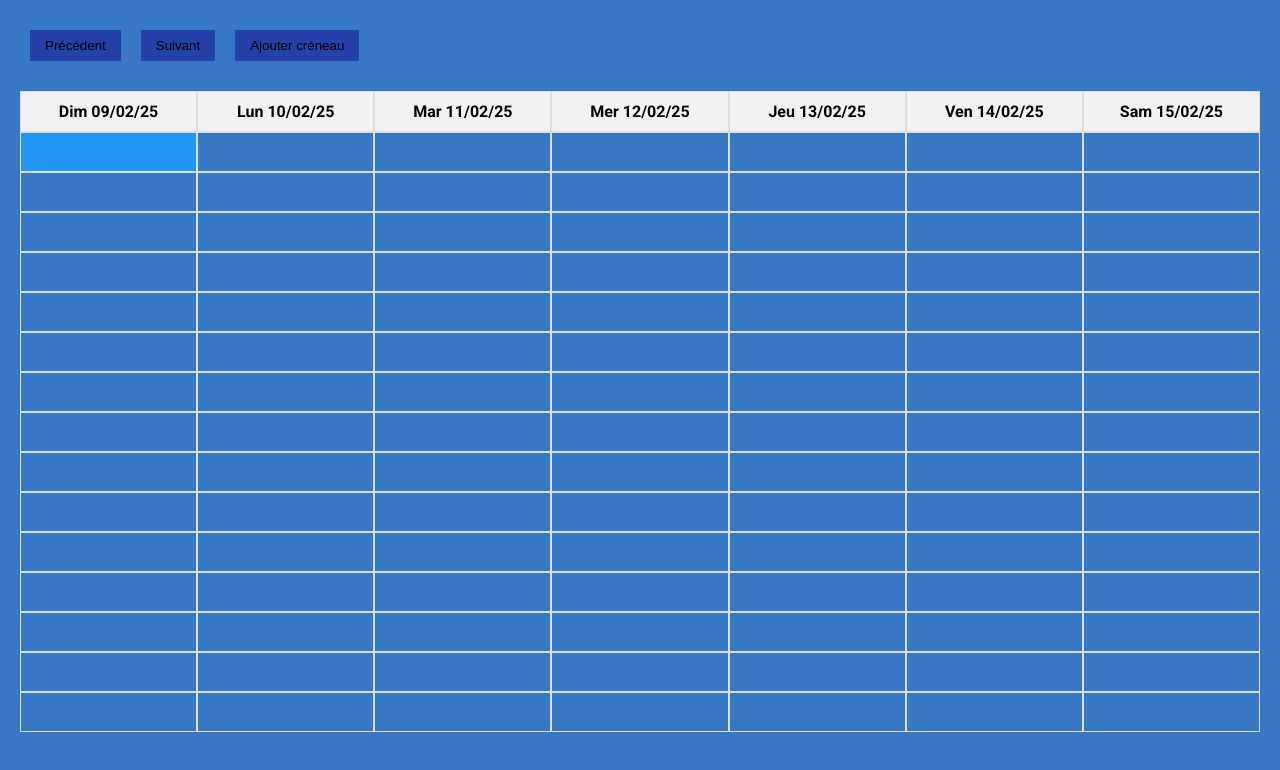
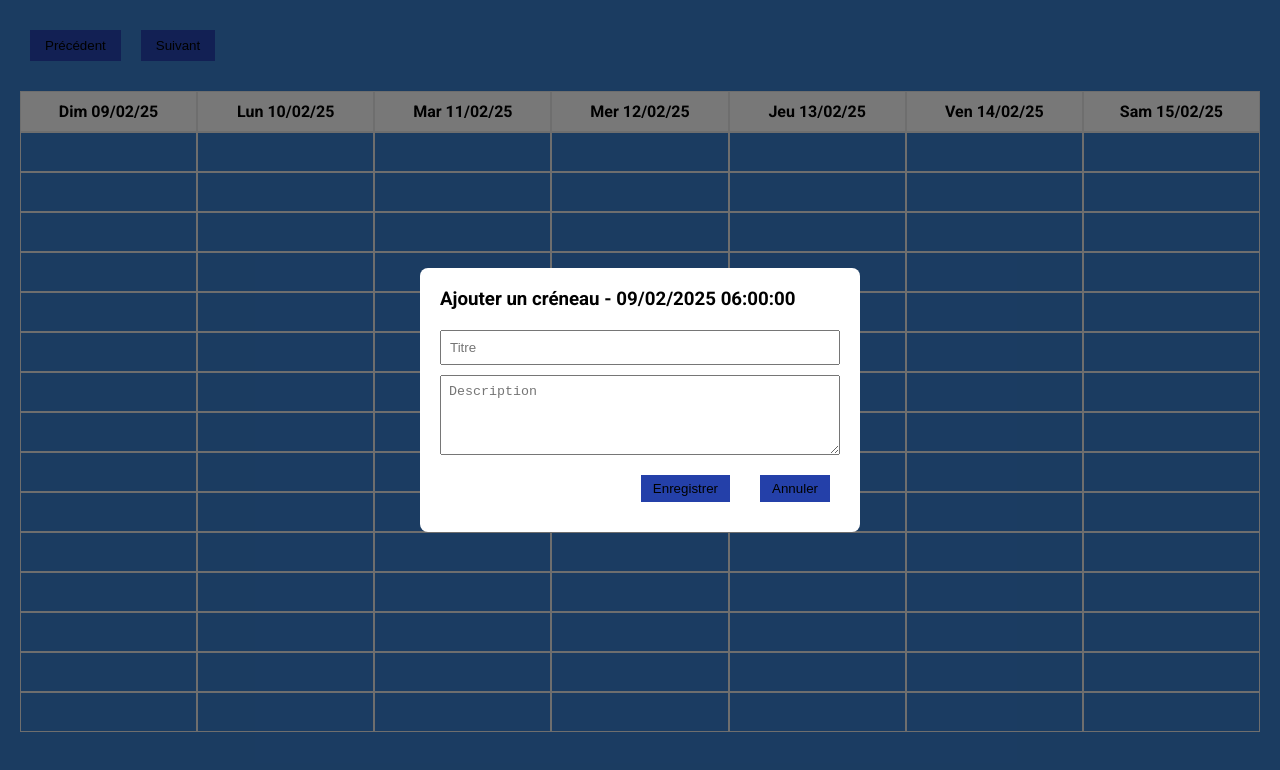
Before and after one commit to FayadIdrissB/MonProlib_, a React (Create React App) app in the folder frontend/: page /calendar_pro in a window 1280 px wide. Both pictures are taken after a click on the element 108 px from the left and 152 px from the top of the page. Shown: the top 770 px of the page. Built offline with nearby package versions, Linux system fonts and the light colour scheme; no server answers.

Commit message:
dev rajout de la pop front et back

```diff
--- a/frontend/src/Component/calendar/calendar.css
+++ b/frontend/src/Component/calendar/calendar.css
@@ -4,10 +4,15 @@
   box-sizing: border-box;
 }
 
+.buttons {
+  align-items: center;
+}
+
 button {
   margin: 10px;
   padding: 8px 15px;
   cursor: pointer;
+  align-items: center;
 }
 
 .calendar {
--- a/frontend/src/Component/calendar/calendar.jsx
+++ b/frontend/src/Component/calendar/calendar.jsx
@@ -1,10 +1,13 @@
 import React, { useState, useEffect } from "react";
 import "./calendar.css";
+import PopupSlot from "../popupSlot/popupSlot";
 
 const Calendar = () => {
   const [slots, setSlots] = useState([]);
   const [currentDate, setCurrentDate] = useState(new Date());
   const [selection, setSelection] = useState({ start: null, end: null });
+  const [popupVisible, setPopupVisible] = useState(false);
+  const [selectedSlotTime, setSelectedSlotTime] = useState(null);
 
   useEffect(() => {
     fetchSlots();
@@ -46,11 +49,7 @@ const Calendar = () => {
     dateClicked.setDate(dateClicked.getDate() - dateClicked.getDay() + day);
     dateClicked.setHours(hour, 0, 0, 0);
 
-    if (!selection.start || (selection.start && selection.end)) {
-      setSelection({ start: dateClicked, end: null });
-    } else if (selection.start && !selection.end) {
-      setSelection({ ...selection, end: dateClicked });
-    }
+    openPopup(dateClicked);
   };
 
   const renderDays = () => {
@@ -73,6 +72,31 @@ const Calendar = () => {
         </div>
       );
     });
+  };
+
+  //PopupSlot functions
+  const openPopup = (slotTime) => {
+    setSelectedSlotTime(slotTime);
+    setPopupVisible(true);
+  };
+
+  const closePopup = () => {
+    setPopupVisible(false);
+  };
+
+  const saveSlot = async (title, description) => {
+    await fetch("http://localhost:3000/api/slotsCalendar", {
+      method: "POST",
+      headers: { "Content-Type": "application/json" },
+      body: JSON.stringify({
+        start: selectedSlotTime,
+        end: new Date(selectedSlotTime.getTime() + 60 * 60 * 1000), // Créneau d'une heure
+        title,
+        description,
+      }),
+    });
+    closePopup();
+    fetchSlots();
   };
 
   const renderSlots = () => {
@@ -106,6 +130,8 @@ const Calendar = () => {
                     minute: "2-digit",
                   })}
                 </span>
+                <span>{slot.title}</span>
+                <span>{slot.description}</span>
                 <button
                   onClick={(e) => {
                     e.stopPropagation();
@@ -127,11 +153,17 @@ const Calendar = () => {
     <div className="calendar-container">
       <button onClick={() => navigateWeek(-1)}>Précédent</button>
       <button onClick={() => navigateWeek(1)}>Suivant</button>
-      <button onClick={addSlot}>Ajouter créneau</button>
       <div className="calendar">
         <div className="days-row">{renderDays()}</div>
         <div className="slots-grid">{renderSlots()}</div>
       </div>
+
+      <PopupSlot
+        visible={popupVisible}
+        onClose={closePopup}
+        onSave={saveSlot}
+        slotTime={selectedSlotTime || new Date()}
+      />
     </div>
   );
 };
--- /dev/null
+++ b/frontend/src/Component/popupSlot/popupSlot.css
@@ -0,0 +1,48 @@
+.popup-overlay {
+  position: fixed;
+  top: 0;
+  left: 0;
+  width: 100%;
+  height: 100%;
+  background: rgba(0, 0, 0, 0.5);
+  display: flex;
+  align-items: center;
+  justify-content: center;
+  z-index: 1000;
+}
+
+.popup-content {
+  background: #fff;
+  padding: 20px;
+  border-radius: 8px;
+  width: 400px;
+  display: flex;
+  flex-direction: column;
+  gap: 10px;
+}
+
+.popup-content h3 {
+  margin: 0 0 10px 0;
+}
+
+.popup-content input,
+.popup-content textarea {
+  padding: 8px;
+  width: 100%;
+  box-sizing: border-box;
+}
+
+.popup-content textarea {
+  resize: vertical;
+  height: 80px;
+}
+
+.popup-actions {
+  display: flex;
+  justify-content: flex-end;
+  gap: 10px;
+}
+
+.popup-actions button {
+  padding: 6px 12px;
+}
--- /dev/null
+++ b/frontend/src/Component/popupSlot/popupSlot.jsx
@@ -0,0 +1,43 @@
+import React, { useState, useEffect } from "react";
+import "./popupSlot.css";
+
+const PopupSlot = ({ visible, onClose, onSave, slotTime }) => {
+  const [title, setTitle] = useState("");
+  const [description, setDescription] = useState("");
+
+  useEffect(() => {
+    if (visible) {
+      setTitle("");
+      setDescription("");
+    }
+  }, [visible]);
+
+  if (!visible) return null;
+
+  return (
+    <div className="popup-overlay">
+      <div className="popup-content">
+        <h3>Ajouter un créneau - {slotTime.toLocaleString("fr-FR")}</h3>
+        <input
+          type="text"
+          placeholder="Titre"
+          value={title}
+          onChange={(e) => setTitle(e.target.value)}
+        />
+        <textarea
+          placeholder="Description"
+          value={description}
+          onChange={(e) => setDescription(e.target.value)}
+        ></textarea>
+        <div className="popup-actions">
+          <button onClick={() => onSave(title, description)}>
+            Enregistrer
+          </button>
+          <button onClick={onClose}>Annuler</button>
+        </div>
+      </div>
+    </div>
+  );
+};
+
+export default PopupSlot;
```
Also changed, not shown: 1 other file (tests, documents, lock files or other folders).
